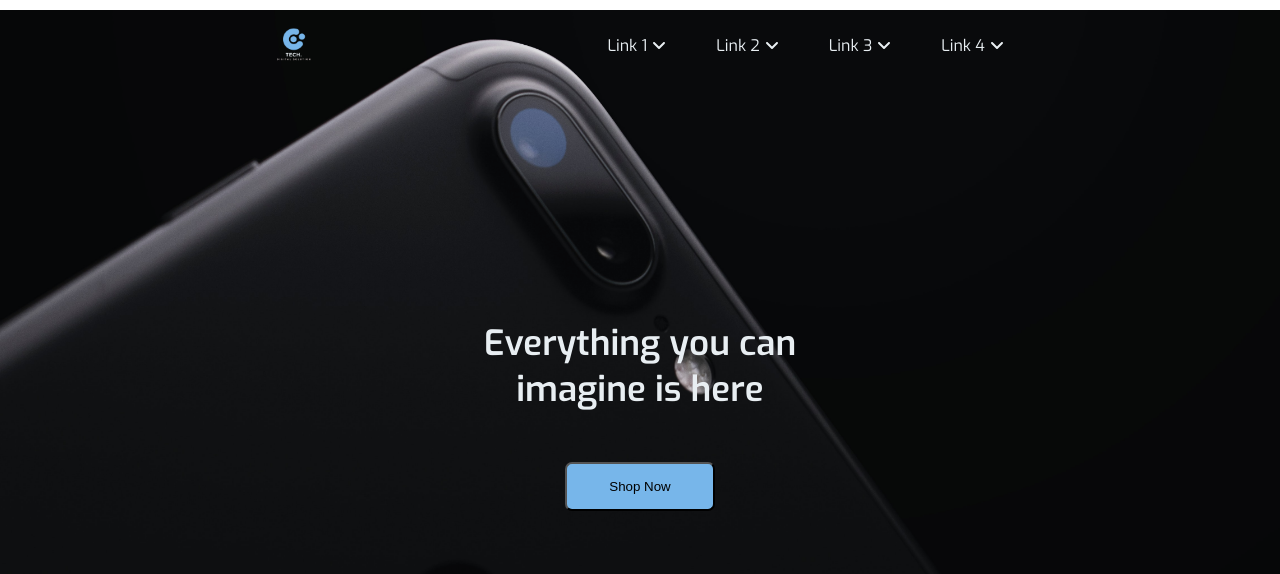
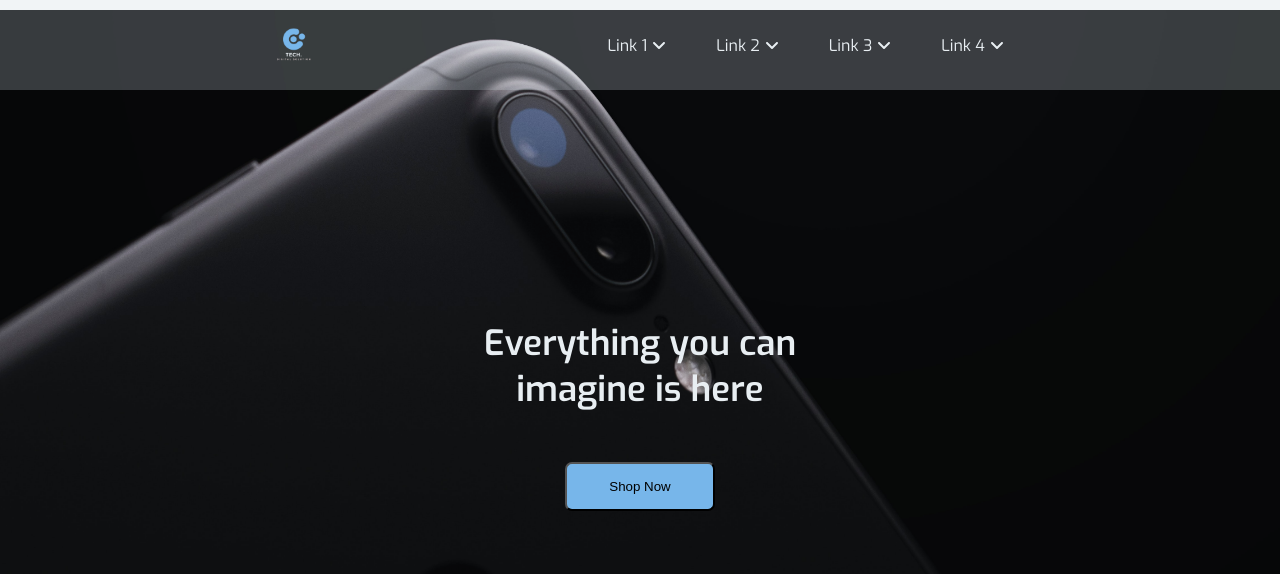
Before and after one commit to juanmaurente/ECommerce-Site, a React (Create React App) app: page / in a window 1280 px wide. Shown: the top 574 px of the page. Built offline with nearby package versions, Linux system fonts and the light colour scheme.

Commit message:
design fixes

```diff
--- a/src/App.module.scss
+++ b/src/App.module.scss
@@ -1,8 +1,3 @@
-* {
-	margin: 0px;
-	padding: 0px;
-}
-
 .App {
 	text-align: center;
 	color: #e8eef2;
--- a/src/components/Link/Link.module.scss
+++ b/src/components/Link/Link.module.scss
@@ -5,4 +5,8 @@
 	&_icon {
 		padding-left: 5px;
 	}
+
+	&:hover {
+		background-color: #c7d3dda2;
+	}
 }
--- a/src/containers/Navbar/Navbar.module.scss
+++ b/src/containers/Navbar/Navbar.module.scss
@@ -3,6 +3,7 @@
 	display: flex;
 	justify-content: space-around;
 	align-items: center;
+	background-color: #c7d3dd41;
 }
 
 .navbar {
@@ -10,6 +11,7 @@
 	display: flex;
 	justify-content: space-around;
 	align-items: center;
+	position: sticky;
 
 	&_logo {
 		cursor: pointer;
@@ -56,11 +58,12 @@
 
 	.navbar_links_hidden {
 		display: flex;
+		text-align: left;
 		position: absolute;
 		left: 0px;
 		top: 80px;
 		width: 100%;
-		background-color: yellow;
+		background-color: #c7d3dd44;
 		flex-direction: column;
 	}
 }
```
